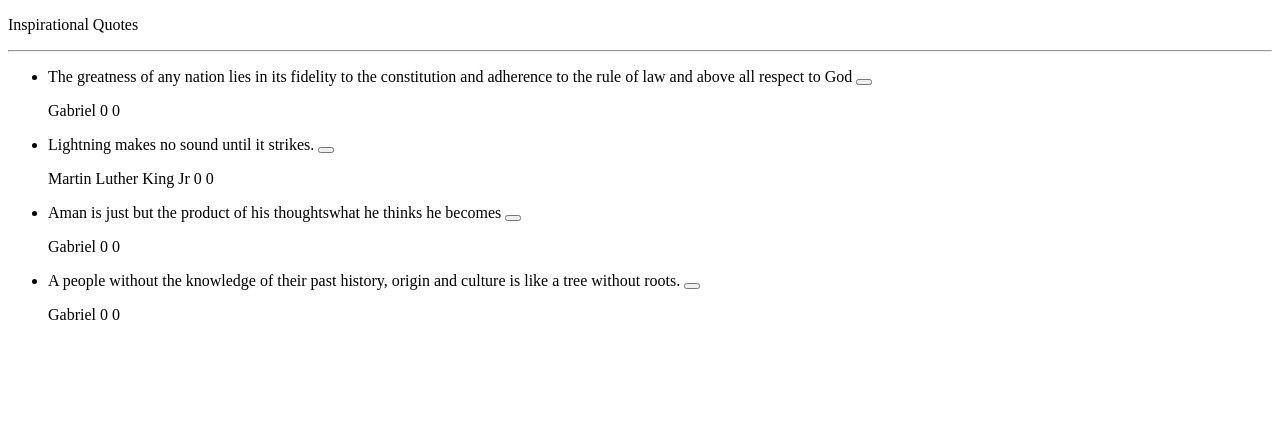
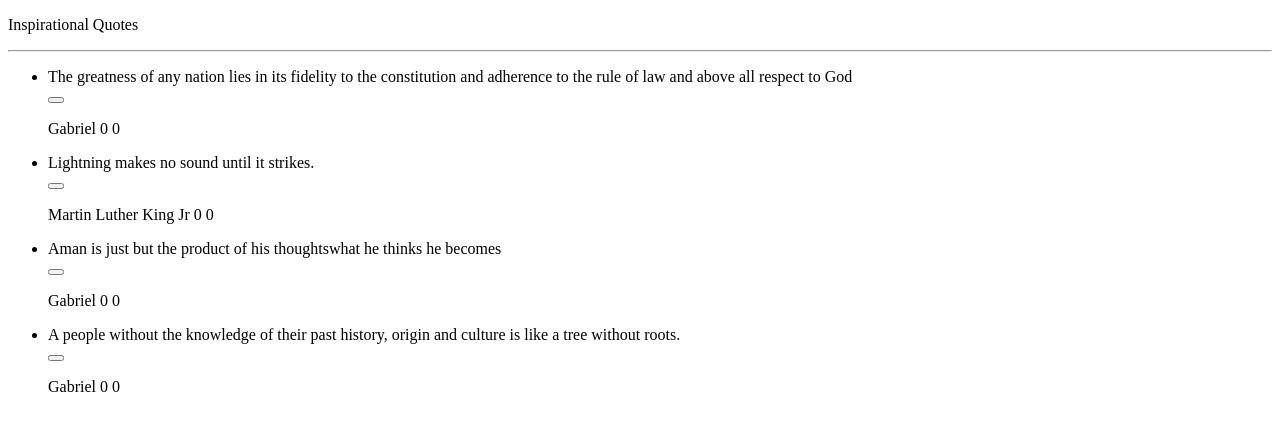
Before and after one commit to gabyxbinnaeah/Quotes, an Angular app: page / in a window 1280 px wide. Shown: the top 430 px of the page. Built offline with nearby package versions, Linux system fonts and the light colour scheme.

Commit message:
adds looping to quotes and assign the index in array

```diff
--- a/src/app/quote/quote.component.html
+++ b/src/app/quote/quote.component.html
@@ -1,9 +1,11 @@
 <p>Inspirational Quotes</p>
 <hr>
 <ul>
-    <li *ngFor='let quote of quotes'>
-         {{quote.name}}
-         <button></button>
-         <app-quote-detail [quote]='quote'></app-quote-detail>
-    </li>
+    <div *ngFor='let quote of quotes; let i =index'>
+        <li >{{quote.name}}</li>
+        <button></button>
+        <app-quote-detail [quote]='quote'></app-quote-detail>
+
+    </div>
+
 </ul>
```
